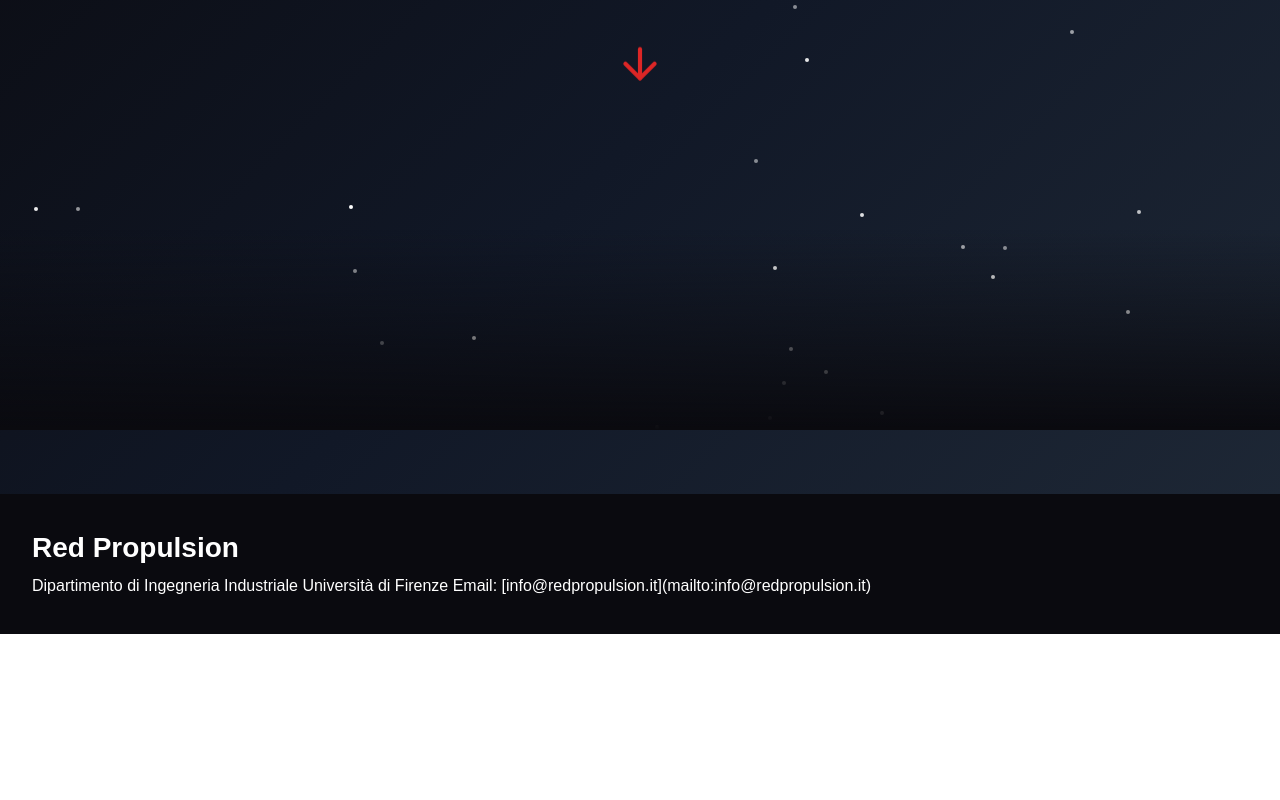
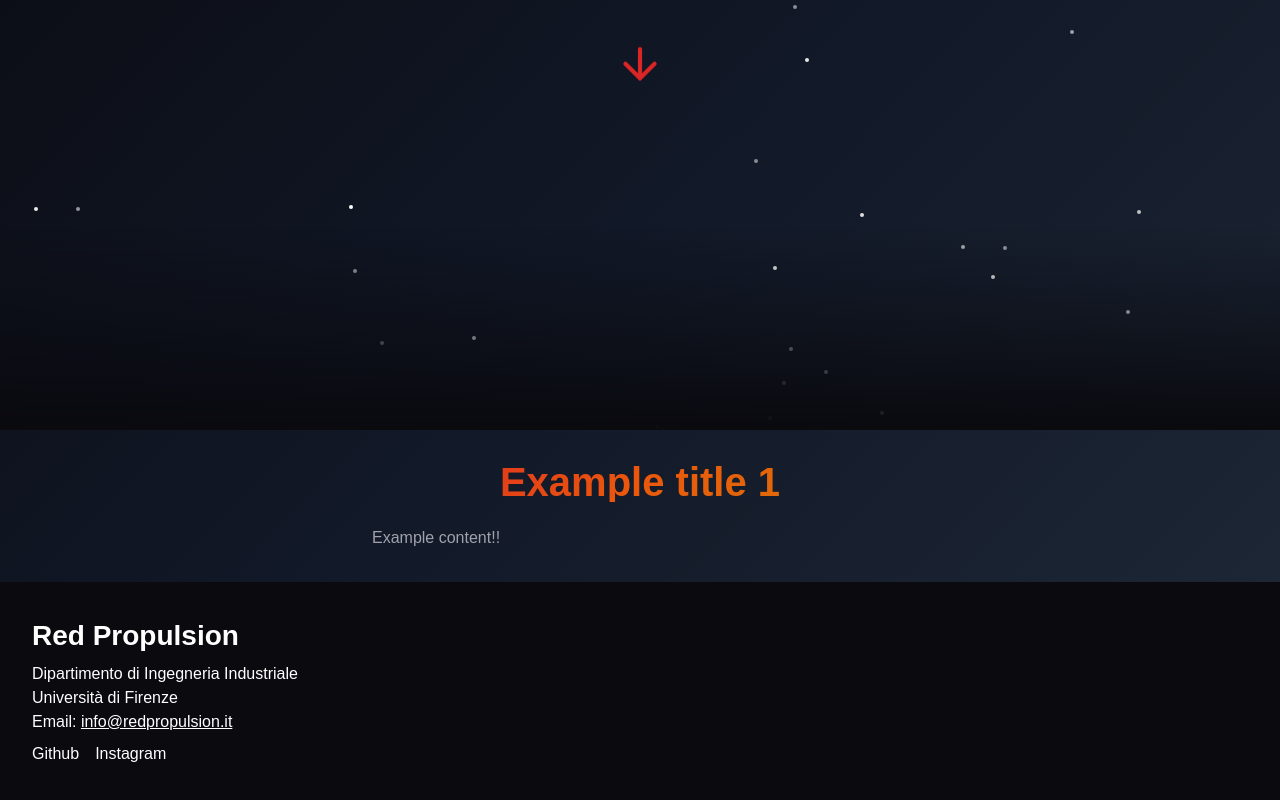
Before and after one commit to TheRealLorenz/red-propulsion, a Next.js app: page / in a window 1280 px wide. Shown: the part 370-1170 px from the top of the page. Before the commit the page ends 1004 px from the top, so only its background shows below. Built offline with nearby package versions, Linux system fonts and the light colour scheme.

Commit message:
more update for cms

```diff
--- a/src/components/Footer.tsx
+++ b/src/components/Footer.tsx
@@ -1,4 +1,5 @@
 import styles from "./Footer.module.css";
+import RichText from "./RichText";
 
 type Props = {
   title: string;
@@ -6,11 +7,16 @@ type Props = {
   social_links: { name: string; link: string }[];
 };
 
-export default function Footer({ title, body }: Props) {
+export default function Footer({ title, body, social_links }: Props) {
   return (
     <div className={styles.main}>
       <h1>{title}</h1>
-      <p>{body}</p>
+      <RichText content={body} />
+      <ul>
+        {social_links.map((item) => (
+          <li key={item.name}>{item.name}</li>
+        ))}
+      </ul>
     </div>
   );
 }
--- /dev/null
+++ b/src/components/RichText.tsx
@@ -0,0 +1,9 @@
+import ReactMarkdown from "react-markdown";
+
+type Props = {
+  content: string;
+};
+
+export default function RichText({ content }: Props) {
+  return <ReactMarkdown>{content}</ReactMarkdown>;
+}
--- a/src/components/Section.tsx
+++ b/src/components/Section.tsx
@@ -1,13 +1,18 @@
 import Bounded from "@/components/Bounded";
 import styles from "./Section.module.css";
+import RichText from "@/components/RichText";
 
-type Props = { children?: React.ReactNode };
+type Props = {
+  title: string;
+  body: string;
+};
 
-export default function Section({ children }: Props) {
+export default function Section({ title, body }: Props) {
   return (
     <div className={styles.section}>
       <Bounded>
-        <section>{children}</section>
+        <h2>{title}</h2>
+        <RichText content={body} />
       </Bounded>
     </div>
   );
```
Also changed, not shown: .pages.yml.
